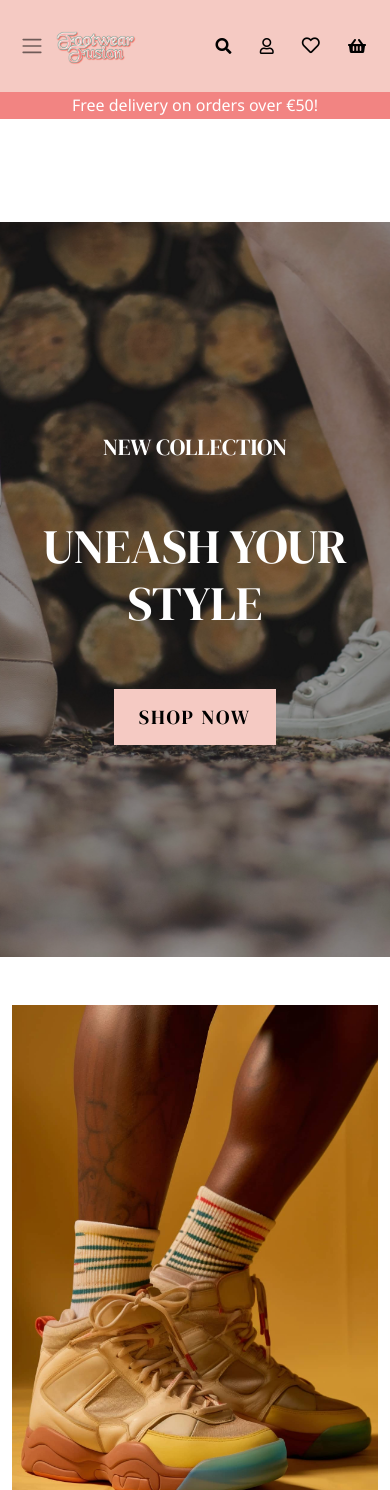
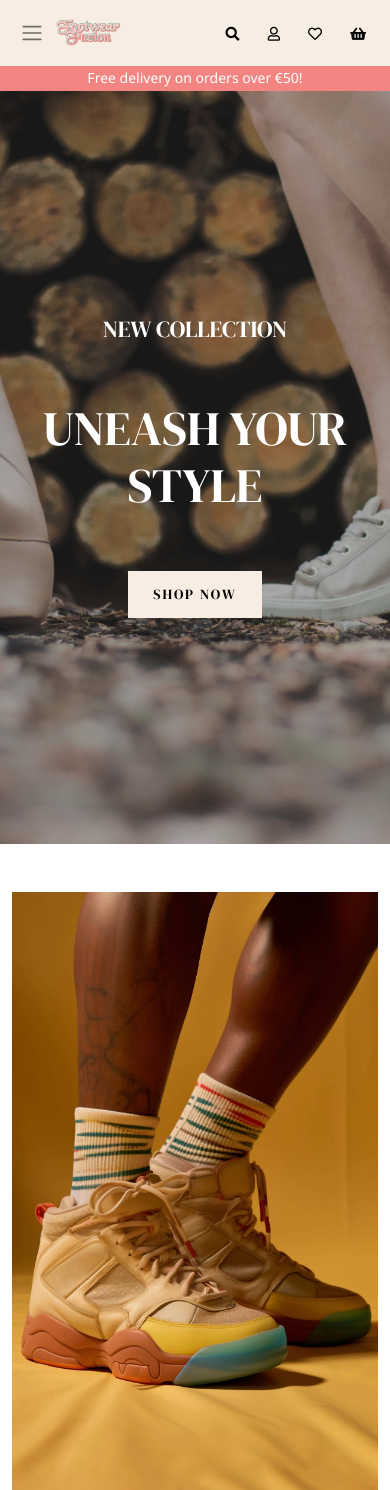
Before and after one commit to irebernardidev/Footwear-Fusion, a Django app: page / in a window 390 px wide. Shown: the top 1490 px of the page. Run offline with Django 3.2, Linux system fonts and the light colour scheme; data comes from the database, SQL or seed files in the repository; data that the repository does not hold is empty; parts of the project's set-up code (start-up, migrations or seed data) failed here and were passed over; some libraries are stand-ins or nearby versions.

Commit message:
Refactored CSS for Clarity and Improved Accessibility: Added Descriptive Comments to Major Sections and Lightened Background Color for Enhanced Contrast

```diff
--- a/static/css/base.css
+++ b/static/css/base.css
@@ -4,9 +4,15 @@ body {
     background-color: #fff;
     line-height: 1.5;
     min-height: 100vh;
+    display: -webkit-box;
+    display: -ms-flexbox;
     display: flex;
+    -webkit-box-orient: vertical;
+    -webkit-box-direction: normal;
+    -ms-flex-direction: column;
     flex-direction: column;
 }
+
 
 .text-headings {
     font-family: 'DM Serif Display', serif;
@@ -22,7 +28,7 @@ a {
 }
 
 .bg-beige {
-    background-color: #F5CAC3;
+    background-color: #F7EDE2;
 }
 
 .bg-salmon {
@@ -37,30 +43,37 @@ a {
 }
 
 .btn-beige {
-    background-color: #F5CAC3;
+    background-color: #F7EDE2;
     color: #000;
-    border: 1px solid #F5CAC3;
+    border: 1px solid #F7EDE2;
 }
 
 .btn-beige-inverted {
     background-color: #fff;
     color: #000;
-    border: 1px solid #F5CAC3;
+    border: 1px solid #F7EDE2;
 }
 
 .btn-brown {
     background-color: #84A59D;
     color: #fff;
-    border: 1px solid #644536
+    border: 1px solid #84A59D
 }
 
 .btn-brown-inverted {
     background-color: #fff;
-    color: #644536;
-    border: 1px solid #644536
+    color: #84A59D;
+    border: 1px solid #84A59D
 }
 
-/* Navigation Styles */
+.btn-beige:hover {
+    background-color: #b4a69d;
+    color: #000;
+    border: 1px solid #b4a69d;
+}
+
+/* Navigation Bar & Footer Styles */
+
 .nav-link,
 .navbar-light .navbar-nav .nav-link {
     color: #000;
@@ -82,20 +95,27 @@ a {
     border: none;
 }
 
+.label-bag {
+    font-size: 12px;
+    padding: 0 5px;
+    border-radius: 50%;
+    vertical-align: bottom;
+}
+
 .navbar-offset {
-    padding-top: 183px;
+    padding-top: 177px;
 }
 
 .search-query input {
     border: none;
     border-bottom: 1px solid #000;
-    background-color: #F5CAC3;
+    background-color: #F7EDE2;
     border-radius: 0%;
 }
 
 .button-icon {
     border: none;
-    background-color: #F5CAC3;
+    background-color: #F7EDE2;
     border-bottom: 1px solid #000;
 }
 
@@ -103,7 +123,6 @@ a {
     min-width: 8rem;
 }
 
-/* Link Hover Effects */
 .nav-link:hover,
 .nav-link:active,
 .nav-link:focus,
@@ -116,7 +135,6 @@ footer a:focus {
     color: #7a413b;
 }
 
-/* Footer Styles */
 footer {
     font-size: 14px;
 }
@@ -127,50 +145,51 @@ footer {
     padding: 0.75rem;
     border-radius: 50%;
     background-color: rgba(256, 256, 256, 60%);
+    display: -webkit-box;
+    display: -ms-flexbox;
     display: flex;
+    -webkit-box-pack: center;
+    -ms-flex-pack: center;
     justify-content: center;
+    -webkit-box-align: center;
+    -ms-flex-align: center;
     align-items: center;
 }
 
-/* Hero Section Styles */
+/* Home Page Styles */
+
 .text-hero {
     font-size: 5rem;
 }
 
 .hero {
-    background: url('/media/hero.jpg') no-repeat center center;
-    background-size: cover;
+	background: url('/media/hero.jpg') no-repeat center center;
+	background-size: cover;
     height: calc(100vh - 164px);
-    margin-top: 167px;
 }
 
 .overlay {
-    background-color: rgba(0, 0, 0, 40%);
+    background-color: rgba(0, 0, 0, 30%);
     height: 100%;
 }
 
 .logo {
     background: url('/static/images/logo.png') no-repeat center center;
     background-size: contain;
-    height: 100px;
-    width: 120px;
-    transform: scale(1.5);
-    position: relative;
-    top: -10px;
+    height: 80px;
+    width: 100px;
 }
 
 .btn-bottom {
     bottom: 10px;
 }
 
-/* Home Page Button Style */
 .btn-home {
     letter-spacing: 2px;
     font-family: 'DM Serif Display', serif;
     text-transform: uppercase;
 }
 
-/* Image Styles for Sale and Accessories */
 .img-sale {
     background: url('/media/sale-mobile.jpg') no-repeat center center;
     background-size: cover;
@@ -186,7 +205,7 @@ footer {
 }
 
 .bg-light-rose {
-    background-color: #F5CAC3;
+    background-color: #F7EDE2;
 }
 
 .main-carousel .card {
@@ -196,7 +215,8 @@ footer {
     border: none;
 }
 
-/* Product Page Styles */
+/* Products Page */
+
 .card {
     max-width: 19rem;
     font-size: 0.8rem;
@@ -204,13 +224,12 @@ footer {
     border: none;
 }
 
-/* Back to Top Button Style */
 #back-to-top {
     background-color: rgba(178, 103, 94, 0.7);
     height: 42px;
     width: 42px;
     position: fixed;
-    bottom: 30vh;
+    bottom: 10vh;
     right: 10px;
     cursor: pointer;
 }
@@ -219,13 +238,15 @@ footer {
     color: #FDC542;
 }
 
-/* Individual Product Page Styles */
+/* Individual Product Page */
 
 .box-shadow {
-    box-shadow: 0 3px 10px rgb(0 0 0 / 0.2);
+    -webkit-box-shadow: 0 3px 10px rgb(0 0 0 / 0.2);
+            box-shadow: 0 3px 10px rgb(0 0 0 / 0.2);
 }
 
-/* Toast Notification Styles */
+/* Toasts */
+
 .message-container {
     position: fixed;
     top: 72px;
@@ -248,7 +269,8 @@ footer {
     overflow-y: auto;
 }
 
-/* Favorites Page and Favorite Buttons Styles */
+/* Favorites Page and Buttons*/
+
 .position-abs {
     position: absolute;
     top: 5px;
@@ -259,13 +281,20 @@ footer {
     -webkit-text-stroke-width: 1px;
     -webkit-text-stroke-color: black;
 }
+
 .circle-overlay {
     background-color: rgba(256, 256, 256, 60%);
     width: 40px;
     height: 40px;
     border-radius: 50%;
+    display: -webkit-box;
+    display: -ms-flexbox;
     display: flex;
+    -webkit-box-pack: center;
+    -ms-flex-pack: center;
     justify-content: center;
+    -webkit-box-align: center;
+    -ms-flex-align: center;
     align-items: center;
 }
 
@@ -282,17 +311,20 @@ footer {
 }
 
 /* Bag Page Styles */
+
 .img-creditcard {
     width: 200px;
 }
 
 /* Checkout Page Styles */
+
 select:invalid,
 select option[value=""] {
     color: #6c757d !important;
 }
 
 /* Allauth Styles */
+
 .allauth-form-inner-content {
     margin: 2rem auto;
     padding: 2.5rem;
@@ -318,6 +350,7 @@ select option[value=""] {
 }
 
 /* Product Form Styles */
+
 .btn-file {
     position: relative;
     overflow: hidden;
@@ -344,57 +377,77 @@ select option[value=""] {
     border-radius: 0;
 }
 
+
 /* --------- MEDIA QUERIES --------- */
-/* Adjust container width for extra-large (xl) screens */
+/* Enhanced Layout for Extra-Large Screens */
+
 @media screen and (min-width: 1200px) {
     .container-xxl {
-        max-width: 80%;
+      max-width: 80%;
     }
+
     .img-sale {
         background: url('/media/sale-desktop.jpg') no-repeat center center;
         background-size: cover;
     }
 }
 
-/* Styles for Mobile and Tablet Screens */
+/* Adjustments for Mobile and Tablet Displays */
+
 @media screen and (max-width: 991px) {
+    .logo {
+        height: 50px;
+        width: 65px;
+    }
+
     .hero {
-        background: url('/media/hero.jpg') no-repeat center center;;
+        background: url('/media/hero.jpg') no-repeat center center;
         background-size: cover;
         height: calc(100vh - 109px);
-        margin-top: 109px;
     }
+
     .text-hero {
         font-size: 3rem;
     }
-    .logo {
-        height: 60px;
-        width: 80px;
-        transform: scale(1);
-        position: relative;
-        top: 2px;
-    }
-    .navbar-toggler {
-        z-index: 2; /* Keep menu button above other elements */
-    }
+
     .navbar-offset {
-        padding-top: 113px;
+        padding-top: 109px;
     }
 }
 
-/* Styles for Very Small Mobile Screens */
-@media screen and (max-width: 355px) {
+/* Optimizations for Smaller Mobile Devices */
+
+@media screen and (max-width: 400px) {
     body p,
     body li,
-    body a {
+    body a,
+    .nav-link .fa-heart,
+    .form-select,
+    .form-control,
+    label,
+    .btn {
         font-size: 0.875rem;
     }
-    /*
-    .navbar-offset {
-        padding-top: 155px;
-    }*/
+
+    .navbar {
+        padding-top: 0;
+        padding-bottom: 0;
+    }
+
     .navbar .container-fluid {
         padding-right: 5px;
         padding-left: 5px;
     }
+
+    .logo-font {
+        font-size: 0.875rem;
+    }
+
+    .navbar-offset {
+        padding-top: 90px;
+    }
+
+    .hero {
+        height: calc(100vh - 90px);
+    }
 }
--- a/templates/allauth/account/email.html
+++ b/templates/allauth/account/email.html
@@ -40,19 +40,17 @@
       </fieldset>
     </form>
 
-
-    {% else %}
+  {% else %}
     <p><strong>{% trans 'Warning:'%}</strong> {% trans "You currently do not have any e-mail address set up. You should really add an e-mail address so you can receive notifications, reset your password, etc." %}</p>
 
   {% endif %}
-
 
   <h2>{% trans "Add E-mail Address" %}</h2>
 
   <form method="post" action="{% url 'account_email' %}" class="add_email">
     {% csrf_token %}
     {{ form|crispy }}
-    <button name="action_add" type="submit">{% trans "Add E-mail" %}</button>
+    <button name="action_add" type="submit" class="btn btn-brown">{% trans "Add E-mail" %}</button>
   </form>
 
 {% endblock %}
--- a/templates/allauth/account/email_confirm.html
+++ b/templates/allauth/account/email_confirm.html
@@ -7,7 +7,6 @@
 
 {% block inner_content %}
 
-
     <h2 class="mb-4">{% trans "Confirm E-mail Address" %}</h2>
 
     {% if confirmation %}
@@ -15,9 +14,12 @@
         {% user_display confirmation.email_address.user as user_display %}
 
         <p>{% blocktrans with confirmation.email_address.email as email %}Please confirm that <a href="mailto:{{ email }}">{{ email }}</a> is an e-mail address for user {{ user_display }}.{% endblocktrans %}</p>
+
         <form method="post" action="{% url 'account_confirm_email' confirmation.key %}">
             {% csrf_token %}
+            <div class="d-flex justify-content-center">
                 <button type="submit" class="btn btn-brown">{% trans 'Confirm' %}</button>
+            </div>
         </form>
 
     {% else %}
--- a/templates/allauth/account/password_change.html
+++ b/templates/allauth/account/password_change.html
@@ -13,4 +13,5 @@
         {{ form.as_p }}
         <button type="submit" name="action" class="btn btn-brown">{% trans "Change Password" %}</button>
     </form>
+
 {% endblock %}
--- a/templates/allauth/account/password_reset_from_key.html
+++ b/templates/allauth/account/password_reset_from_key.html
@@ -15,11 +15,12 @@
             <form method="POST" action="{{ action_url }}">
                 {% csrf_token %}
                 {{ form|crispy }}
-                <a class="btn btn-outline-black rounded-0" href="{% url 'account_login' %}">Back to Login</a>
-                <input type="submit" name="action" value="{% trans 'change password' %}"/>
+                <a class="btn btn-brown-inverted rounded-0" href="{% url 'account_login' %}">Back to Login</a>
+                <input type="submit" name="action" class="btn btn-brown" value="{% trans 'change password' %}"/>
             </form>
         {% else %}
             <p>{% trans 'Your password is now changed.' %}</p>
         {% endif %}
     {% endif %}
+
 {% endblock %}
--- a/templates/allauth/account/password_set.html
+++ b/templates/allauth/account/password_set.html
@@ -8,10 +8,10 @@
 
     <h2 class="mb-4">{% trans "Set Password" %}</h2>
 
-
     <form method="POST" action="{% url 'account_set_password' %}" class="password_set">
         {% csrf_token %}
         {{ form|crispy }}
-        <input type="submit" name="action" value="{% trans 'Set Password' %}"/>
+        <input type="submit" name="action" class="btn btn-brown" value="{% trans 'Set Password' %}"/>
     </form>
+
 {% endblock %}
--- a/templates/allauth/account/signup.html
+++ b/templates/allauth/account/signup.html
@@ -9,7 +9,8 @@
 {% block head_title %}{% trans "Signup" %}{% endblock %}
 
 {% block inner_content %}
-<h2 class="mb-4">{% trans "Sign Up" %}</h2>
+
+  <h2 class="mb-4">{% trans "Sign Up" %}</h2>
 
   <p>{% blocktrans %}Already have an account? Then please <a href="{{ login_url }}">sign in</a>.{% endblocktrans %}</p>
 
--- a/templates/allauth/account/verification_sent.html
+++ b/templates/allauth/account/verification_sent.html
@@ -7,7 +7,6 @@
 {% block inner_content %}
 
     <h2 class="mb-4">{% trans "Verify Your E-mail Address" %}</h2>
-
     <p>{% blocktrans %}We have sent an e-mail to you for verification. Follow the link provided to finalize the signup process. Please contact us if you do not receive it within a few minutes.{% endblocktrans %}</p>
 
 {% endblock %}
--- a/templates/allauth/account/verified_email_required.html
+++ b/templates/allauth/account/verified_email_required.html
@@ -14,13 +14,10 @@
     you are who you claim to be. For this purpose, we require that you
     verify ownership of your e-mail address. {% endblocktrans %}</p>
 
-
     <p>{% blocktrans %}We have sent an e-mail to you for
     verification. Please click on the link inside this e-mail. Please
     contact us if you do not receive it within a few minutes.{% endblocktrans %}</p>
 
     <p>{% blocktrans %}<strong>Note:</strong> you can still <a href="{{ email_url }}">change your e-mail address</a>.{% endblocktrans %}</p>
 
-
-
 {% endblock %}
```
Also changed, not shown: templates/allauth/account/login.html (+4 -4 lines), templates/allauth/account/logout.html (+4 -4 lines), templates/allauth/account/password_reset.html (+5 -4 lines), templates/allauth/base.html (line endings or trailing spaces), templates/allauth/socialaccount/authentication_error.html (line endings or trailing spaces), templates/allauth/socialaccount/base.html (line endings or trailing spaces), templates/allauth/socialaccount/connections.html (line endings or trailing spaces), templates/allauth/socialaccount/login_cancelled.html (line endings or trailing spaces), templates/allauth/socialaccount/signup.html (line endings or trailing spaces). Lines whose indentation alone changed are shown as unchanged.
